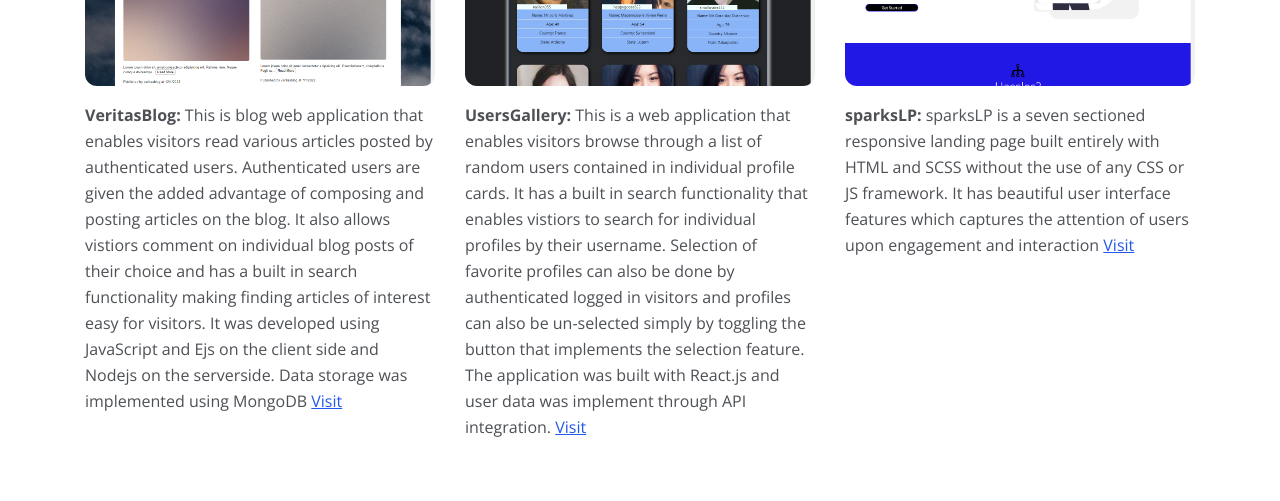
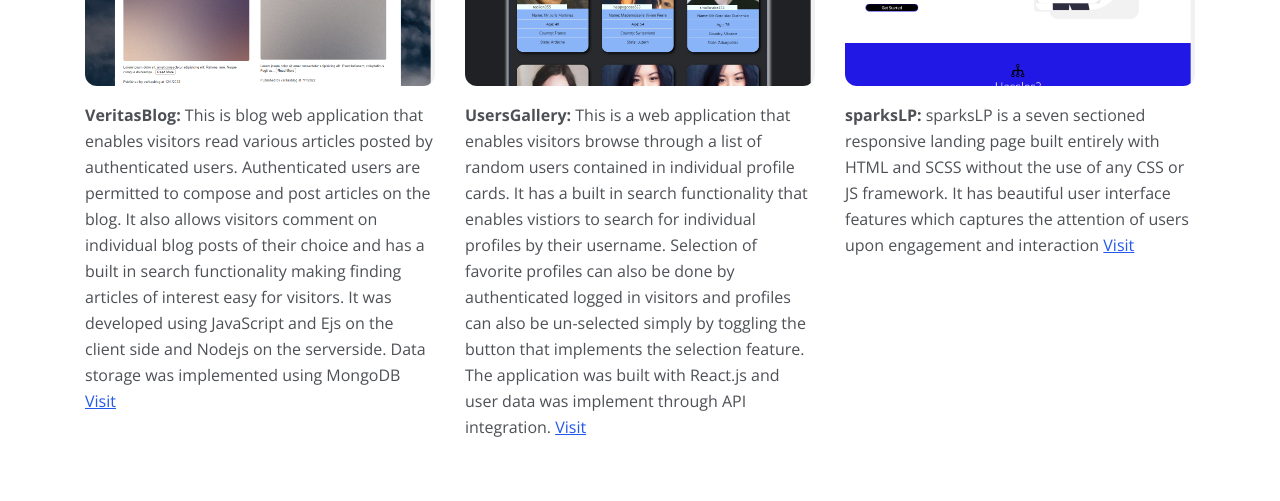
Before and after one commit to Fransco35/portfolio, a website: page index.html in a window 1280 px wide. Shown: the part 2454-2955 px from the top of the page. Drawn offline with nearby package versions, Linux system fonts and the light colour scheme.

Commit message:
Update index.html

```diff
--- a/index.html
+++ b/index.html
@@ -201,8 +201,8 @@
                             </a>
                         </div> <!-- end of image-container -->
                         <p><strong>VeritasBlog:</strong> This is blog web application that enables
-                            visitors read various articles posted by authenticated users. Authenticated users are given the added
-                            advantage of  composing and posting articles on the blog. It also allows vistiors comment on individual blog posts
+                            visitors read various articles posted by authenticated users. Authenticated users are permitted to
+                              compose and post articles on the blog. It also allows visitors comment on individual blog posts
                             of their choice and has a built in search functionality making finding articles of interest easy for visitors.
                              It was developed using JavaScript and Ejs on the client side and Nodejs on the serverside. Data storage was implemented using MongoDB
                              <a class="blue" href="https://theveritasblog.onrender.com/">Visit</a>
```
